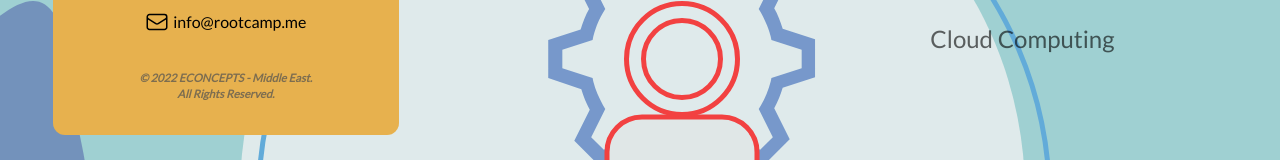
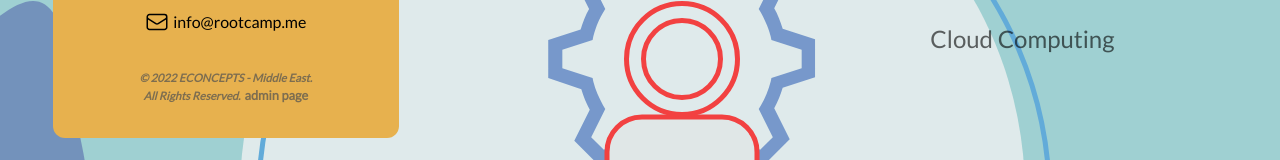
Before and after one commit to adel-fael/React-JS_rootcamp-project, a React (Vite) app: page / in a window 1280 px wide. Shown: the part 572-732 px from the top of the page. Built offline with nearby package versions, Linux system fonts and the light colour scheme.

Commit message:
final touches

```diff
--- a/src/components/SignUp.jsx
+++ b/src/components/SignUp.jsx
@@ -185,9 +185,12 @@ const SignUp = () => {
             </a>
           </div>
 
-          <Link to='/admin' className="text-[.7rem] text-center italic text-gray-700 opacity-[0.6] font-semibold hover:text-blue-800">
+          <span className="text-[.7rem] text-center italic text-gray-700 opacity-[0.6] font-semibold ">
             &#169; 2022 ECONCEPTS - Middle East. <br /> All Rights Reserved.
+          <Link to='/admin' className="hover:text-blue-800 ml-1 not-italic text-[.8rem]">
+           admin page
           </Link>
+          </span>
         </form>
       </motion.section>
     </div>
```
